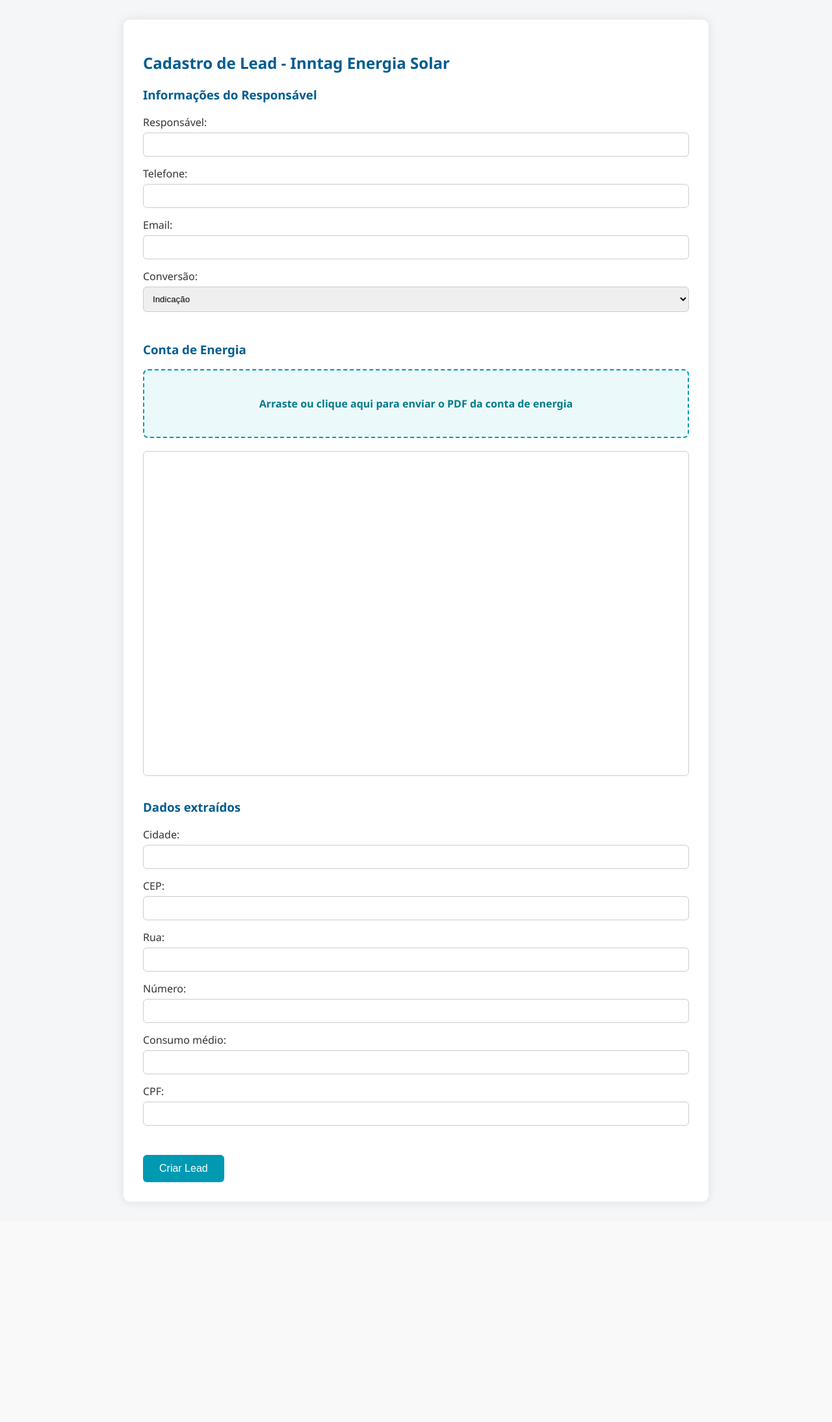
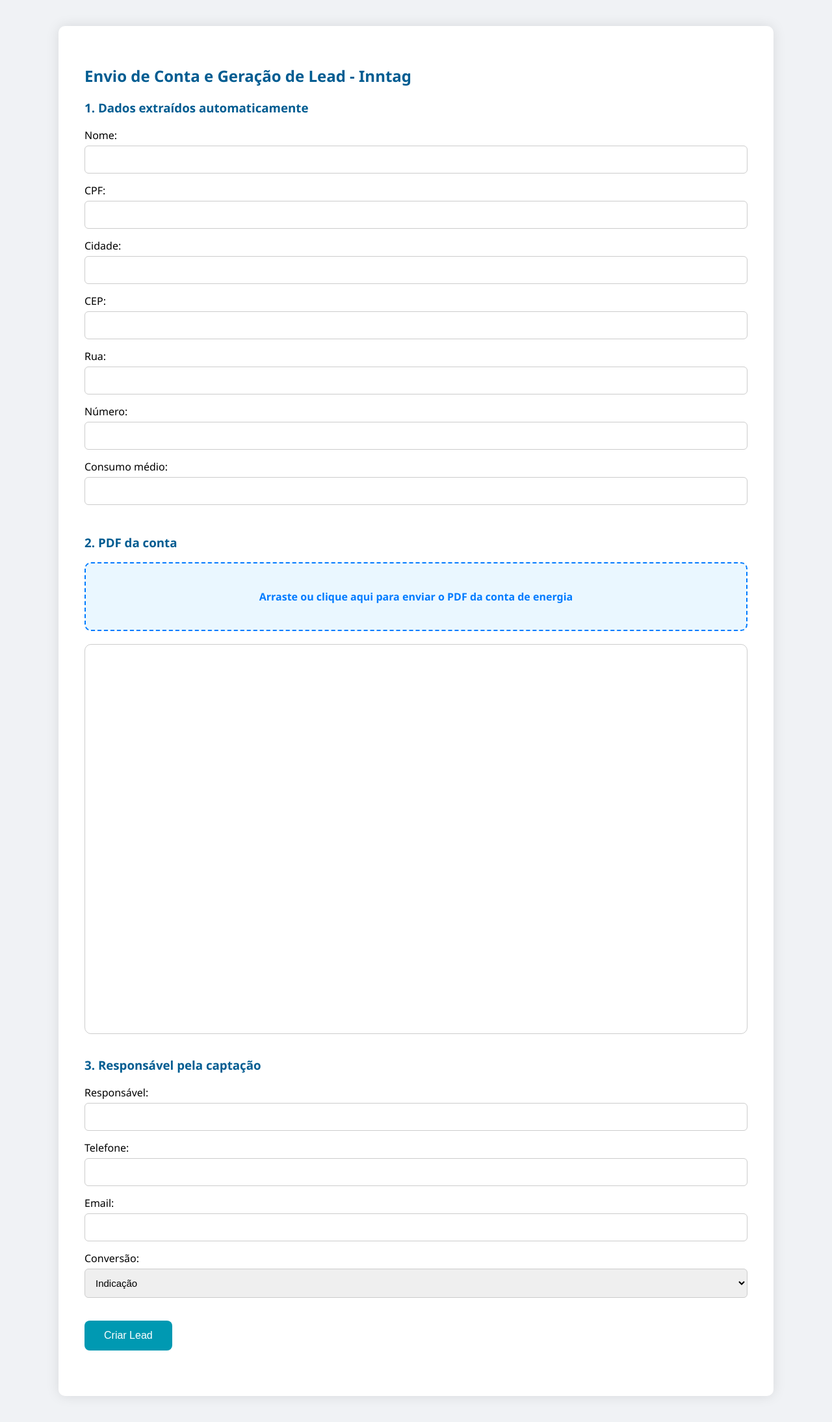
Before and after one commit to INNTAG/extrator-leads-inntag, a Flask app: page / in a window 1280 px wide. Shown: the whole page at 65% size. Before the commit the page ends 1853 px from the top, so only its background shows below. Run offline with Flask 3, Linux system fonts and the light colour scheme.

Commit message:
layout final ajustado para desktop com preview PDF e dados no topo

```diff
--- a/static/script.js
+++ b/static/script.js
@@ -3,7 +3,6 @@
 const form = document.getElementById("lead-form");
 
 dropArea.addEventListener("click", () => fileInput.click());
-
 fileInput.addEventListener("change", () => handleFile(fileInput.files[0]));
 
 dropArea.addEventListener("dragover", e => {
@@ -11,7 +10,7 @@
   dropArea.style.borderColor = "green";
 });
 dropArea.addEventListener("dragleave", () => {
-  dropArea.style.borderColor = "#0099b2";
+  dropArea.style.borderColor = "#007bff";
 });
 dropArea.addEventListener("drop", e => {
   e.preventDefault();
--- a/templates/index.html
+++ b/templates/index.html
@@ -8,18 +8,17 @@
     * { box-sizing: border-box; }
     body {
       font-family: 'Segoe UI', sans-serif;
+      background: #f0f2f5;
       margin: 0;
       padding: 0;
-      background: #f4f6f8;
-      color: #333;
     }
     .container {
-      max-width: 900px;
-      margin: 30px auto;
+      max-width: 1100px;
+      margin: 40px auto;
       background: #fff;
-      padding: 30px;
+      padding: 40px;
       border-radius: 10px;
-      box-shadow: 0 0 15px rgba(0,0,0,0.1);
+      box-shadow: 0 0 20px rgba(0,0,0,0.1);
     }
     h2, h3 {
       color: #005c91;
@@ -28,95 +27,85 @@
       margin-bottom: 30px;
     }
     label {
+      font-weight: 500;
+      margin-bottom: 5px;
       display: block;
-      margin-bottom: 5px;
-      font-weight: 500;
     }
     input, select {
       width: 100%;
-      padding: 10px;
+      padding: 12px;
       margin-bottom: 15px;
+      border-radius: 6px;
       border: 1px solid #ccc;
-      border-radius: 6px;
+      font-size: 15px;
     }
     .dropzone {
-      border: 2px dashed #0099b2;
-      background: #ecf9fb;
+      border: 2px dashed #007bff;
+      background: #eaf7ff;
       padding: 40px;
       text-align: center;
+      color: #007bff;
+      font-weight: bold;
       cursor: pointer;
-      color: #007b8a;
-      font-weight: bold;
-      border-radius: 8px;
+      border-radius: 10px;
+    }
+    iframe {
+      width: 100%;
+      height: 600px;
+      margin-top: 20px;
+      border: 1px solid #ccc;
+      border-radius: 10px;
     }
     .btn {
-      padding: 12px 25px;
       background: #0099b2;
       color: white;
       border: none;
-      border-radius: 6px;
+      padding: 14px 30px;
       font-size: 16px;
+      border-radius: 8px;
       cursor: pointer;
+      margin-top: 20px;
     }
     .btn:hover {
-      background: #007788;
-    }
-    iframe {
-      margin-top: 20px;
-      width: 100%;
-      height: 500px;
-      border: 1px solid #ccc;
-      border-radius: 6px;
+      background: #007c91;
     }
   </style>
 </head>
 <body>
   <div class="container">
-    <h2>Cadastro de Lead - Inntag Energia Solar</h2>
+    <h2>Envio de Conta e Geração de Lead - Inntag</h2>
 
     <div class="section">
-      <h3>Informações do Responsável</h3>
-      <form id="lead-form">
-        <label>Responsável:</label>
-        <input name="nome" id="nome" required>
+      <h3>1. Dados extraídos automaticamente</h3>
+      <label>Nome:</label><input name="nome" id="nome">
+      <label>CPF:</label><input name="cpf" id="cpf">
+      <label>Cidade:</label><input name="cidade" id="cidade">
+      <label>CEP:</label><input name="cep" id="cep">
+      <label>Rua:</label><input name="rua" id="rua">
+      <label>Número:</label><input name="numero" id="numero">
+      <label>Consumo médio:</label><input name="consumo_medio" id="consumo_medio">
+    </div>
 
-        <label>Telefone:</label>
-        <input name="tel" required>
+    <div class="section">
+      <h3>2. PDF da conta</h3>
+      <div class="dropzone" id="drop-area">Arraste ou clique aqui para enviar o PDF da conta de energia</div>
+      <input type="file" id="file-input" hidden accept="application/pdf">
+      <iframe id="preview-pdf"></iframe>
+    </div>
 
-        <label>Email:</label>
-        <input name="email" type="email" required>
-
+    <form id="lead-form">
+      <div class="section">
+        <h3>3. Responsável pela captação</h3>
+        <label>Responsável:</label><input name="responsavel" required>
+        <label>Telefone:</label><input name="tel" required>
+        <label>Email:</label><input name="email" type="email" required>
         <label>Conversão:</label>
         <select name="conversao">
           <option value="indicacao">Indicação</option>
           <option value="captacao">Captação</option>
         </select>
-    </div>
-
-    <div class="section">
-      <h3>Conta de Energia</h3>
-      <div class="dropzone" id="drop-area">Arraste ou clique aqui para enviar o PDF da conta de energia</div>
-      <input type="file" id="file-input" hidden accept="application/pdf">
-      <iframe id="preview-pdf"></iframe>
-    </div>
-
-    <div class="section">
-      <h3>Dados extraídos</h3>
-      <label>Cidade:</label>
-      <input name="cidade" id="cidade">
-      <label>CEP:</label>
-      <input name="cep" id="cep">
-      <label>Rua:</label>
-      <input name="rua" id="rua">
-      <label>Número:</label>
-      <input name="numero" id="numero">
-      <label>Consumo médio:</label>
-      <input name="consumo_medio" id="consumo_medio">
-      <label>CPF:</label>
-      <input name="cpf" id="cpf">
-    </div>
-
-    <button type="submit" class="btn">Criar Lead</button>
+        <button type="submit" class="btn">Criar Lead</button>
+      </div>
     </form>
   </div>
 </body>
```
